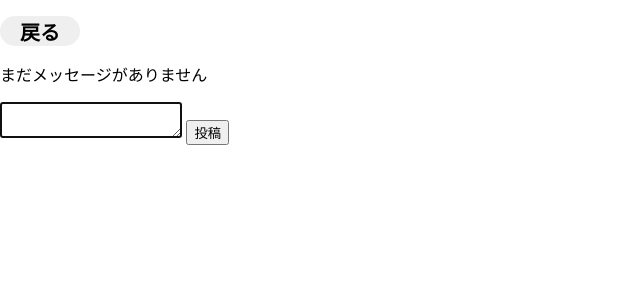
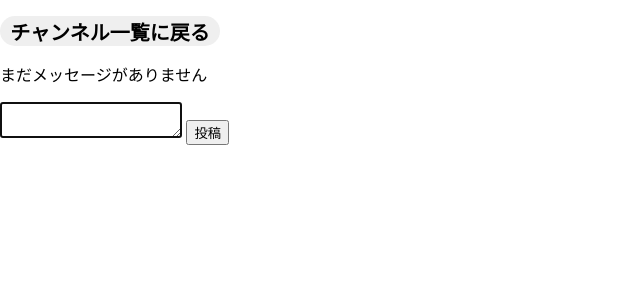
Before and after one commit to HackathonGteam/gteam, a Flask app: template templates/detail.html in a window 1280 px wide. Shown: the top 300 px of the page, without its empty margins (0-640 px from the left). Run offline with Flask 2, Linux system fonts and the light colour scheme; the template is opened without the code that fills it, so the values that code supplies are empty; some libraries are stand-ins or nearby versions.

Commit message:
ボタン名変更とCSSでの幅調整

```diff
--- a/static/css/channel.css
+++ b/static/css/channel.css
@@ -72,6 +72,15 @@
 
 .channel-right {
   width: 150px;
+}
+
+.backToIndex-button{
+  font-size: 20px;
+  font-weight: bold;
+  width: 220px;
+  height: 30px;
+  border: 0;
+  border-radius: 20px;
 }
 
 /* チャンネル追加のボックス */
--- a/templates/detail.html
+++ b/templates/detail.html
@@ -11,7 +11,9 @@
       </div>
       <!--戻るボタンの配置-->
       <div>
-        <button class="channel-button channel-item"><a href="{{ url_for('index') }}">戻る</a></button>
+        <button class="backToIndex-button channel-item">
+          <a href="{{ url_for('index') }}">チャンネル一覧に戻る</a>
+        </button>
       </div>
       <!--ここからチャットエリア-->
       <div id="message-area">
```
